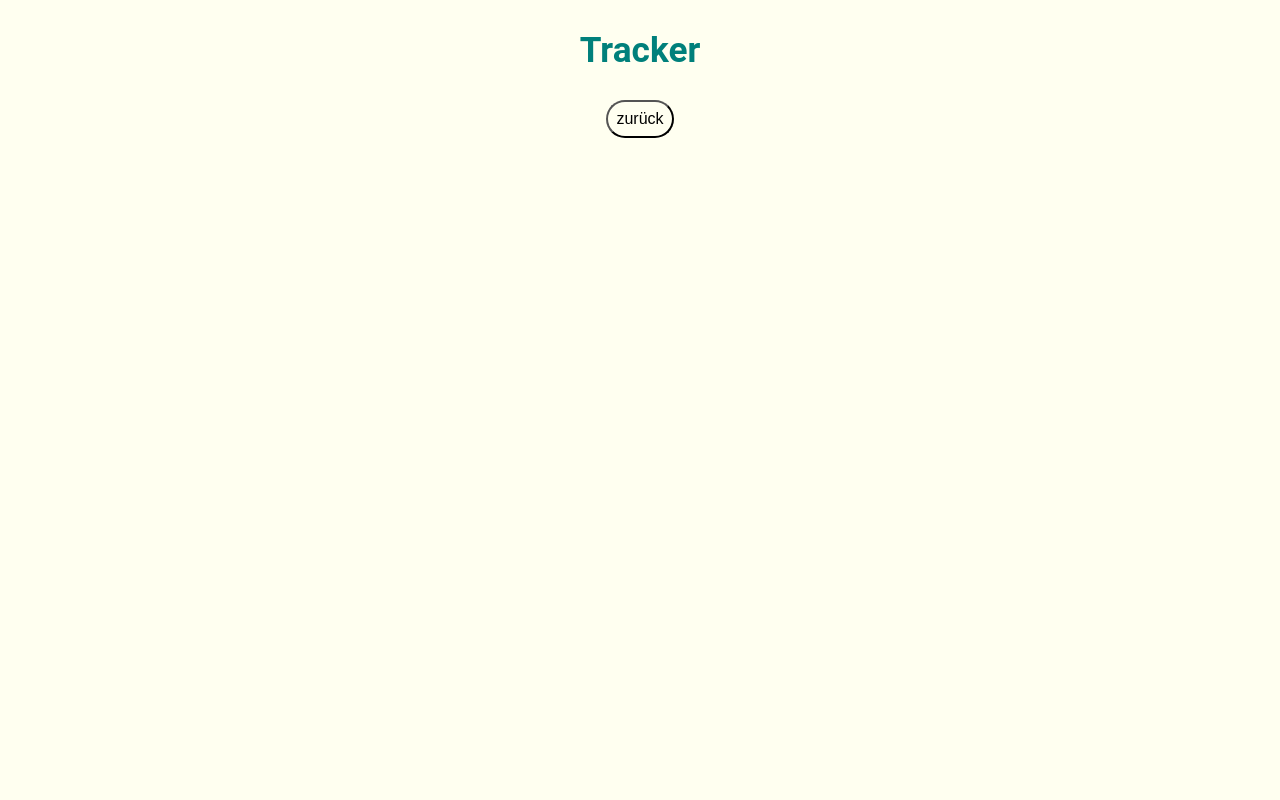
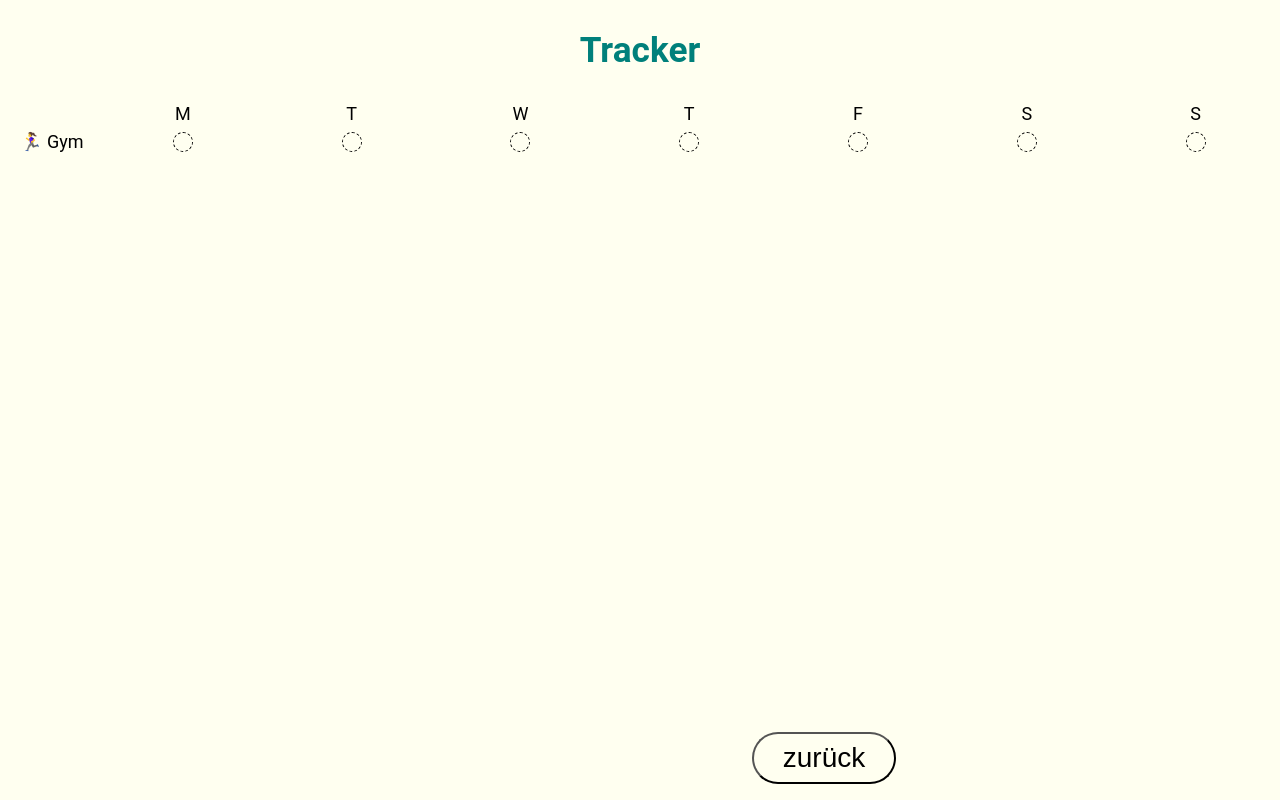
Before and after one commit to farahccino/capstone-project-cherish, a React (Create React App) app: page /tracker in a window 1280 px wide. Built offline with nearby package versions, Linux system fonts and the light colour scheme.

Commit message:
added basic grid

```diff
--- a/src/App.js
+++ b/src/App.js
@@ -75,9 +75,9 @@ function App() {
 export default App;
 
 const Headline = styled.h1`
+  color: ivory;
   font-family: 'Roboto';
   text-align: center;
-  color: ivory;
 `;
 
 const MainContainer = styled.main``;
--- a/src/components/BasicTable.js
+++ b/src/components/BasicTable.js
@@ -1,4 +1,4 @@
-import styled from 'styled-components';
+import styled from 'styled-components/macro';
 
 export default function BasicTable({ habits, onEditHabit }) {
   return (
--- a/src/components/FooterNavigation.js
+++ b/src/components/FooterNavigation.js
@@ -1,4 +1,4 @@
-import styled from 'styled-components';
+import styled from 'styled-components/macro';
 import { NavLink } from 'react-router-dom';
 
 import today from '../images/today.svg';
--- /dev/null
+++ b/src/components/Grid.js
@@ -0,0 +1,56 @@
+import styled from 'styled-components/macro';
+
+export default function Grid() {
+  return (
+    <Section>
+      <Days>M</Days>
+      <Days>T</Days>
+      <Days>W</Days>
+      <Days>T</Days>
+      <Days>F</Days>
+      <Days>S</Days>
+      <Days>S</Days>
+      <HabitTitle>🏃‍♀️ Gym</HabitTitle>
+      <Bubble></Bubble>
+      <Bubble></Bubble>
+      <Bubble></Bubble>
+      <Bubble></Bubble>
+      <Bubble></Bubble>
+      <Bubble></Bubble>
+      <Bubble></Bubble>
+    </Section>
+  );
+}
+
+const Bubble = styled.div`
+  border: 1.5px dashed;
+  border-radius: 100vw;
+  height: 1.25rem;
+  margin: auto;
+  width: 1.25rem;
+`;
+
+const Days = styled.p`
+  text-align: center;
+  :nth-child(1) {
+    grid-column-start: 2;
+  }
+`;
+
+const HabitTitle = styled.p`
+  grid-column: 1;
+  padding-right: 0.938rem;
+  text-align: left;
+`;
+
+const Section = styled.section`
+  align-items: center;
+  display: grid;
+  font: 1.125rem/1 'Roboto';
+  grid-area: tracker;
+  grid-auto-flow: row;
+  grid-template-columns: max-content repeat(7, 1fr);
+  grid-template-rows: repeat(4, 1.75rem);
+  margin: 1.25rem 0 0 1.25rem;
+  text-align: center;
+`;
--- a/src/components/HabitForm.js
+++ b/src/components/HabitForm.js
@@ -87,14 +87,14 @@ export default function HabitForm({
 }
 
 const Button = styled.button`
-  padding: 1.5rem;
-  border-radius: 0.4rem;
-  border: none;
   background: ${(props) =>
     props.isPrimary ? 'var(--primary)' : 'var(--primary-transparent)'};
+  border: none;
+  border-radius: 0.4rem;
   cursor: pointer;
+  font-size: 1.2rem;
   font-weight: ${(props) => (props.isPrimary ? '600' : '100')};
-  font-size: 1.2rem;
+  padding: 1.5rem;
 `;
 
 const Form = styled.form`
--- a/src/pages/Goals.js
+++ b/src/pages/Goals.js
@@ -1,5 +1,5 @@
 import { useState } from 'react';
-import styled from 'styled-components';
+import styled from 'styled-components/macro';
 import FooterNavigation from '../components/FooterNavigation';
 import BasicTable from '../components/BasicTable';
 import HabitForm from '../components/HabitForm';
@@ -39,16 +39,15 @@ export default function Goals({ habits, setHabits, onSaveHabit }) {
 }
 
 const HabitWrapper = styled.div`
+  align-items: center;
   backdrop-filter: blur(20px);
-  display: block;
-  position: absolute;
-  top: 0;
-  left: 0;
   bottom: 0;
-  right: 0;
   display: flex;
   justify-content: center;
-  align-items: center;
+  left: 0;
+  position: absolute;
+  right: 0;
+  top: 0;
   z-index: 10;
 `;
 
--- a/src/pages/Home.js
+++ b/src/pages/Home.js
@@ -2,7 +2,7 @@ import { useState } from 'react';
 import { NavLink } from 'react-router-dom';
 
 import PropTypes from 'prop-types';
-import styled from 'styled-components';
+import styled from 'styled-components/macro';
 import { format } from 'date-fns';
 import { de } from 'date-fns/locale';
 
@@ -104,31 +104,42 @@ export default function Home({
       )}
 
       <NavLink to="/tracker" style={{ textDecoration: 'none' }}>
-        <ButtonWrapper>
-          <Button>zum Tracker</Button>
-        </ButtonWrapper>
+        <TrackerButton>zum Tracker</TrackerButton>
       </NavLink>
       <NavLink to="/" style={{ textDecoration: 'none' }}>
-        <ButtonWrapper>
-          <Button>zurück</Button>
-        </ButtonWrapper>
+        <BackButton>zurück</BackButton>
       </NavLink>
       <FooterNavigation />
     </>
   );
 }
 
-const Button = styled.button`
+const BackButton = styled.button`
+  align-items: center;
   background-color: transparent;
   border-radius: 100vw;
+  bottom: 15%;
   cursor: pointer;
-  font-size: 1rem;
+  display: flex;
+  justify-content: space-around;
+  left: 10%;
   padding: 0.5rem;
+  position: absolute;
+  width: 9rem;
 `;
 
-const ButtonWrapper = styled.section`
+const TrackerButton = styled.button`
   align-items: center;
+  background-color: transparent;
+  border-radius: 100vw;
+  bottom: 15%;
+  cursor: pointer;
   display: flex;
+  justify-content: space-around;
+  right: 10%;
+  padding: 0.5rem;
+  position: absolute;
+  width: 9rem;
 `;
 
 const EditButtonWrapper = styled.div`
@@ -139,21 +150,20 @@ const EditButtonWrapper = styled.div`
 `;
 
 const Headline = styled.h1`
+  color: var(--secondary-dark);
   text-align: center;
-  color: var(--secondary-dark);
 `;
 
 const HabitWrapper = styled.div`
+  align-items: center;
   backdrop-filter: blur(20px);
-  display: block;
-  position: absolute;
-  top: 0;
-  left: 0;
   bottom: 0;
-  right: 0;
   display: flex;
   justify-content: center;
-  align-items: center;
+  left: 0;
+  position: absolute;
+  right: 0;
+  top: 0;
   z-index: 10;
 `;
 
--- a/src/pages/Landing.js
+++ b/src/pages/Landing.js
@@ -1,6 +1,6 @@
 import styled from 'styled-components';
 import { useEffect, useState } from 'react';
-import { useHistory } from 'react-router-dom';
+import { Link } from 'react-router-dom';
 
 import Logo from '../images/cherish.svg';
 import { format } from 'date-fns';
@@ -10,14 +10,12 @@ export default function Landing() {
     loadFromLocalStorage('currentMood') ?? []
   );
 
-  let history = useHistory();
-
   useEffect(() => {
     saveToLocalStorage('currentMood', currentMood);
   }, [currentMood]);
 
   function placeIntoStorage(emoji) {
-    const today = format(new Date('2021-07-12'), 'yyyy-MM-dd');
+    const today = format(new Date(), 'yyyy-MM-dd');
     setCurrentMood([{ [today]: emoji }, ...currentMood]);
   }
 
@@ -50,6 +48,7 @@ export default function Landing() {
 
         <Emoji onClick={() => placeIntoStorage('😄')}> 😄 </Emoji>
       </EmojiWrapper>
+      <Link to="/today">homepage</Link>
     </>
   );
 }
--- a/src/pages/Tracker.js
+++ b/src/pages/Tracker.js
@@ -1,34 +1,36 @@
 import { NavLink } from 'react-router-dom';
-import styled from 'styled-components';
+import styled from 'styled-components/macro';
+
+import Grid from '../components/Grid';
 
 export default function Tracker() {
   return (
     <div>
       <Headline>Tracker</Headline>
+      <Grid />
       <NavLink to="/today" style={{ textDecoration: 'none' }}>
-        <ButtonWrapper>
-          <Button>zurück</Button>
-        </ButtonWrapper>
+        <Button>zurück</Button>
       </NavLink>
     </div>
   );
 }
 
 const Button = styled.button`
+  align-items: center;
   background-color: transparent;
   border-radius: 100vw;
+  bottom: 2%;
   cursor: pointer;
-  font-size: 1rem;
-  margin: 0 auto;
+  display: flex;
+  font-size: 1.75rem;
+  justify-content: space-around;
   padding: 0.5rem;
-`;
-
-const ButtonWrapper = styled.section`
-  align-items: center;
-  display: flex;
+  position: absolute;
+  right: 30%;
+  width: 9rem;
 `;
 
 const Headline = styled.h1`
+  color: var(--secondary-dark);
   text-align: center;
-  color: var(--secondary-dark);
 `;
```
